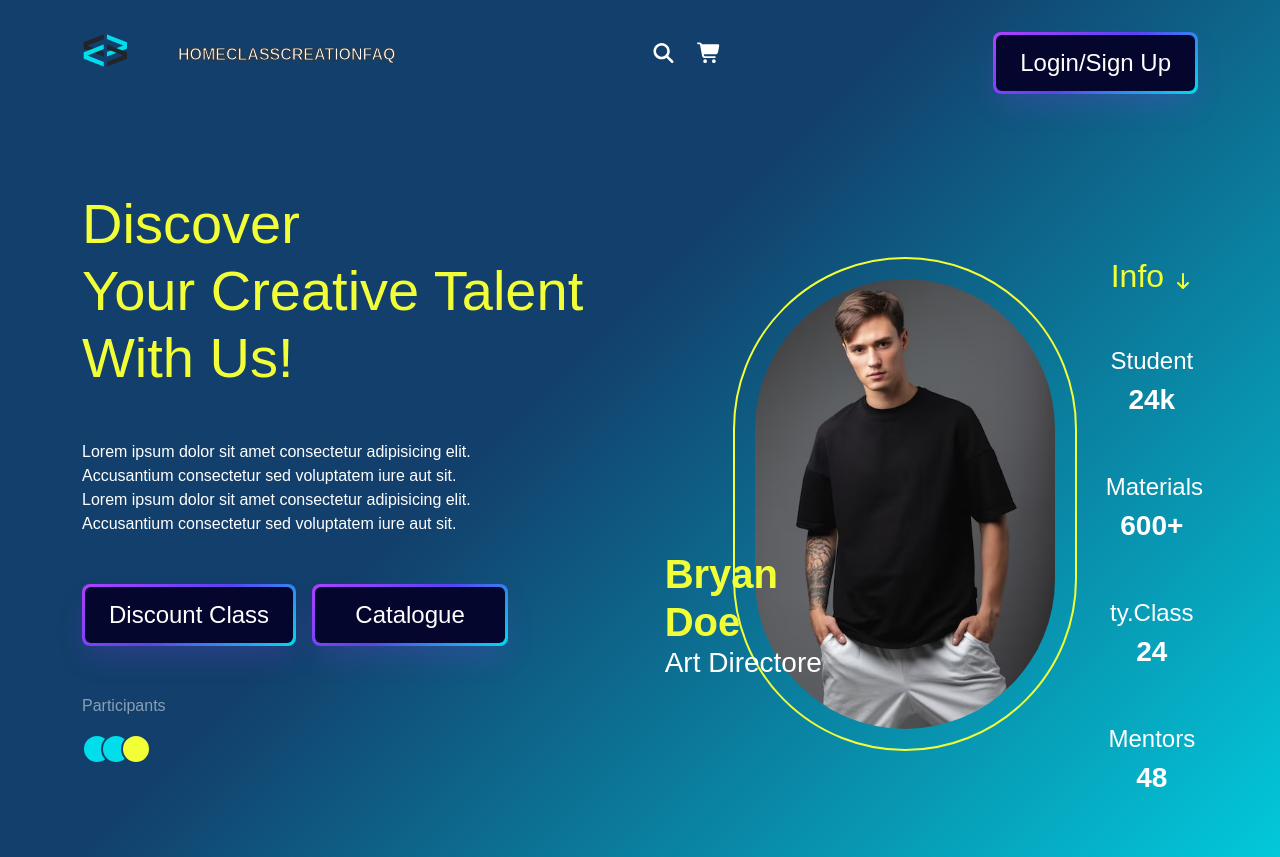
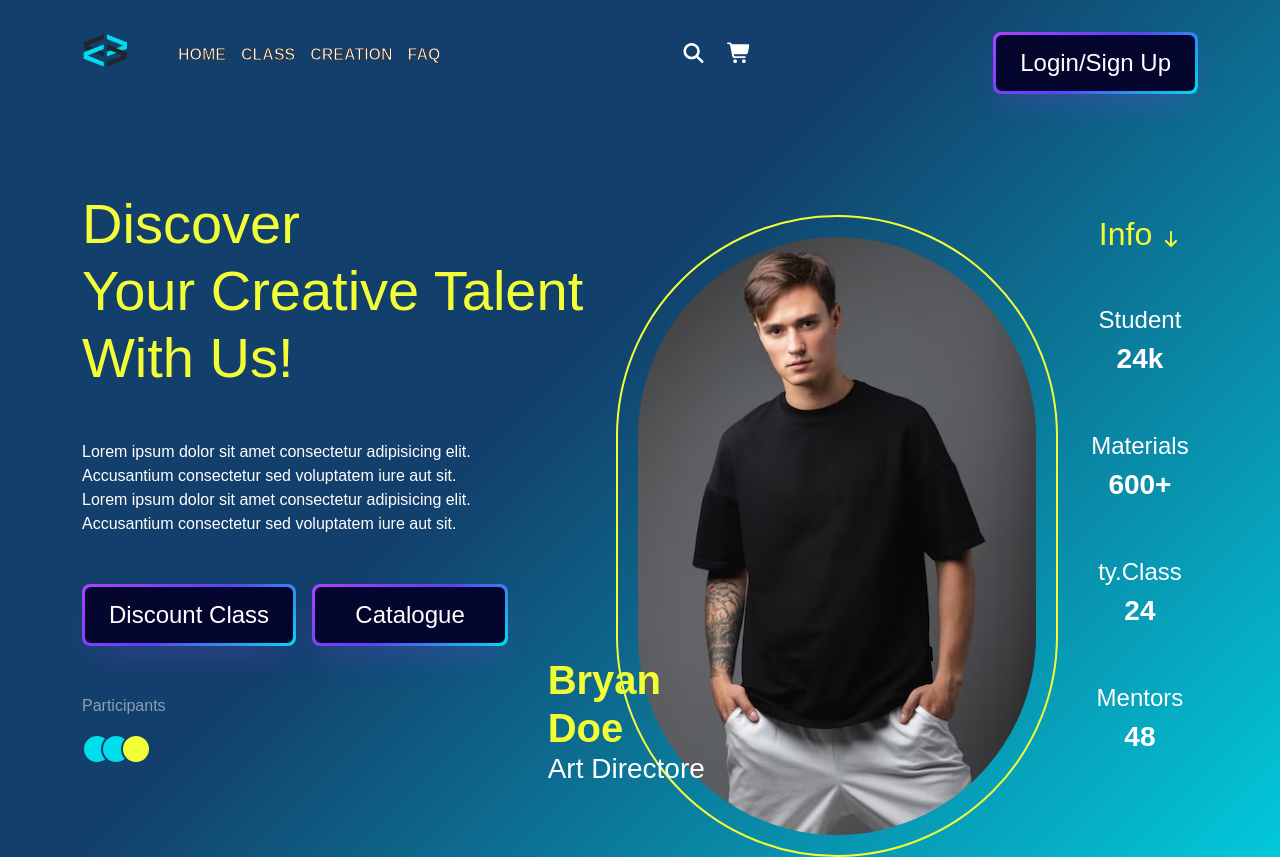
Before and after one commit to Ismaeel77/gradient-design, a plain HTML site: page index.html in a window 1280 px wide. Shown: the top 857 px of the page. Drawn offline with Linux system fonts and the light colour scheme.

Commit message:
update styles

```diff
--- a/css/sass/_components.scss
+++ b/css/sass/_components.scss
@@ -49,6 +49,7 @@
 
 .fill{
   width: fit-content;
+  margin-right: 15px;
   -webkit-text-fill-color: white;
   -webkit-text-stroke: 1px #333;
   position: relative;
@@ -57,8 +58,8 @@
 .fill::before{
   content: attr(data-text);
   position: absolute;
-  left: 16px;
-  top: 7px;
+  left: 0;
+  top: 0;
   -webkit-text-fill-color: $third-color;
   width: 0;
   overflow: hidden;
--- a/main.scss
+++ b/main.scss
@@ -90,7 +90,7 @@ section.landing{
       }
       img{
         max-width: 100%;
-        width: 300px;
+        width: auto;
         @include prefix(border-radius, 250px, webkit moz o);
       }
     }
```
Also changed, not shown: main.css, 1 other file.
